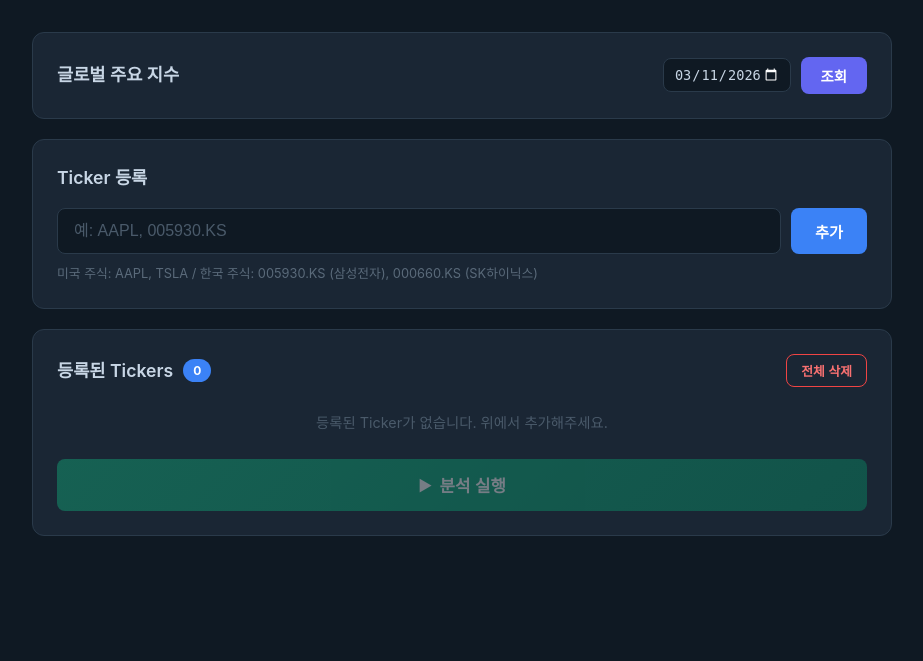
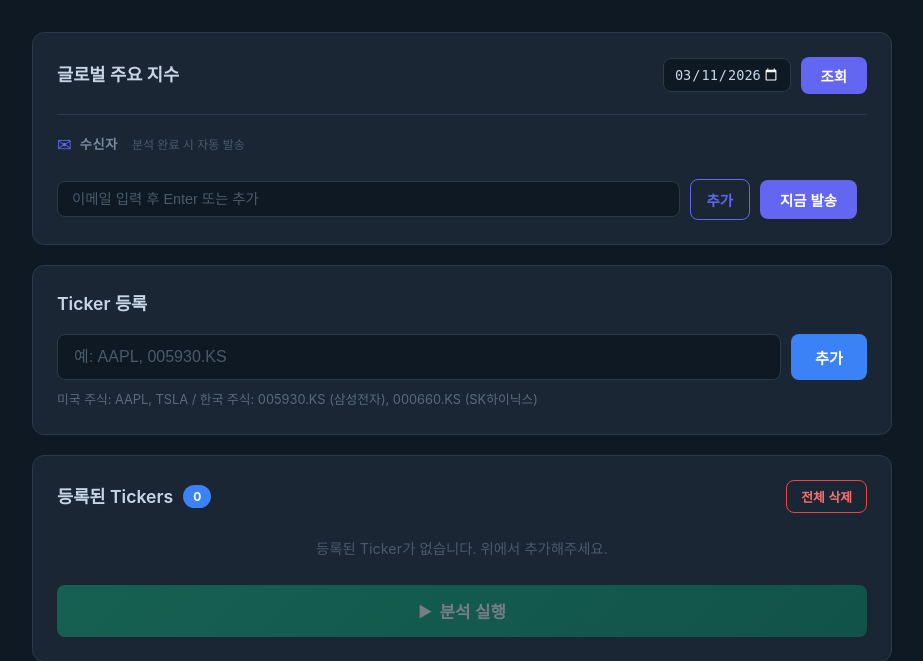
Before and after one commit to chowk7/monitoring_automation, a Flask app: page / in a window 1280 px wide. Shown: the part 120-781 px from the top of the page, without its empty margins (178-1101 px from the left). Before the commit the page ends 656 px from the top, so only its background shows below. Run offline with Flask 3, Linux system fonts and the light colour scheme; data that the repository does not hold is empty.

Commit message:
feat: 수신자 UI 항상 표시 + 분석 완료 시 자동 발송
- emailSection을 분석 완료와 무관하게 항상 표시
  → 분석 전에도 수신자 추가/삭제 자유롭게 가능
- 분석 완료(done 이벤트) 시 수신자가 있으면 자동으로 sendEmail() 호출
- "발송" 버튼 라벨을 "지금 발송"으로 변경 (수동 재발송 용도 명확화)
- 헤더에 "분석 완료 시 자동 발송" 힌트 텍스트 추가

https://claude.ai/code/session_01WpRXVFEYCRm6CHMNpkqB23

```diff
--- a/static/css/style.css
+++ b/static/css/style.css
@@ -675,6 +675,12 @@ header h1 {
     letter-spacing: 0.05em;
 }
 
+.email-auto-hint {
+    font-size: 0.75rem;
+    color: #4a5a6a;
+    margin-left: 6px;
+}
+
 .recipient-tags {
     display: flex;
     flex-wrap: wrap;
--- a/static/js/app.js
+++ b/static/js/app.js
@@ -58,7 +58,6 @@ document.addEventListener("DOMContentLoaded", () => {
         indicesLoading.style.display = "block";
         indicesLoadingText.textContent = "데이터 수집 중...";
         newsSummaryText.innerHTML = "";
-        emailSection.style.display = "none";
         emailStatus.textContent = "";
         [usIndices, asiaIndices, euIndices].forEach(el => { el.innerHTML = ""; });
 
@@ -94,7 +93,8 @@ document.addEventListener("DOMContentLoaded", () => {
                         es.close();
                         indicesLoading.style.display = "none";
                         indicesBtn.disabled = false;
-                        emailSection.style.display = "block";
+                        // 수신자가 있으면 자동 발송
+                        if (recipients.length > 0) sendEmail();
                         break;
                 }
             } catch (err) {
--- a/templates/index.html
+++ b/templates/index.html
@@ -54,18 +54,19 @@
             </div>
 
             <!-- Email Send UI -->
-            <div id="emailSection" style="display:none;">
+            <div id="emailSection">
                 <div class="news-divider"></div>
                 <div class="email-header">
                     <span class="email-icon">&#9993;</span>
                     <span class="email-label">수신자</span>
+                    <span class="email-auto-hint">분석 완료 시 자동 발송</span>
                 </div>
                 <div id="recipientTags" class="recipient-tags"></div>
                 <div class="email-row">
                     <input type="email" id="emailInput" class="email-input"
                            placeholder="이메일 입력 후 Enter 또는 추가" autocomplete="email">
                     <button id="emailAddBtn" class="btn btn-email-add">추가</button>
-                    <button id="emailSendBtn" class="btn btn-email">발송</button>
+                    <button id="emailSendBtn" class="btn btn-email">지금 발송</button>
                     <span id="emailStatus" class="email-status"></span>
                 </div>
             </div>
```
